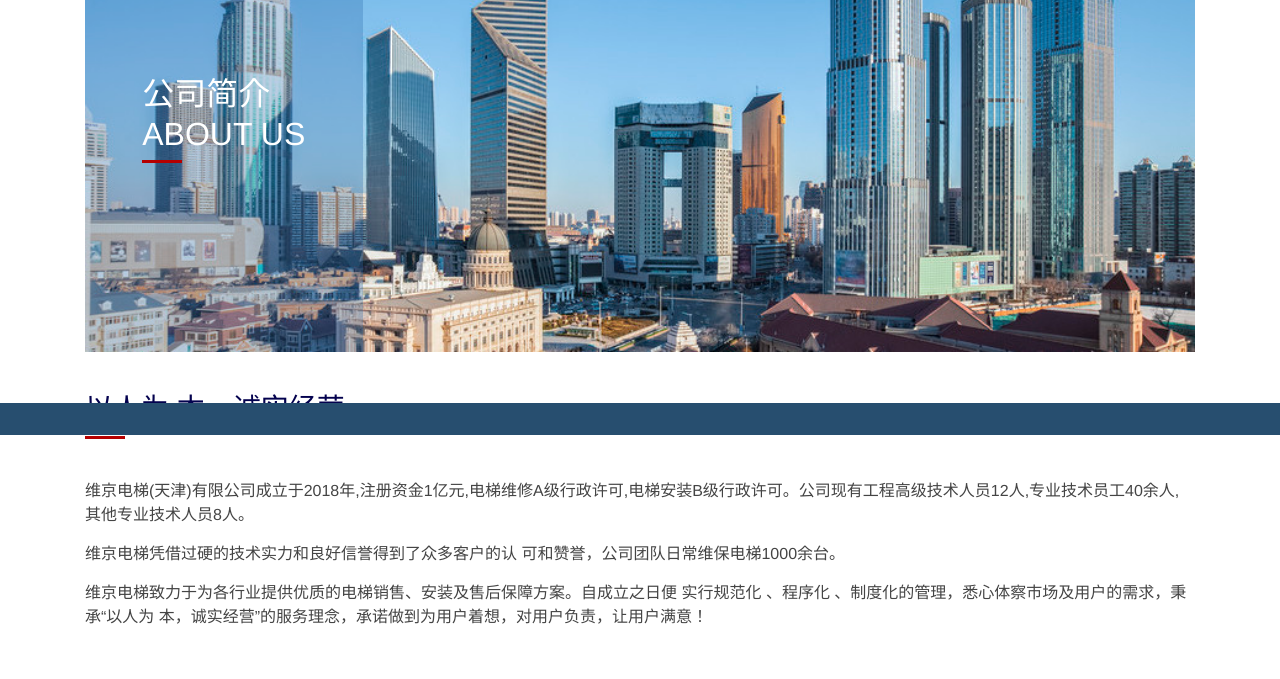
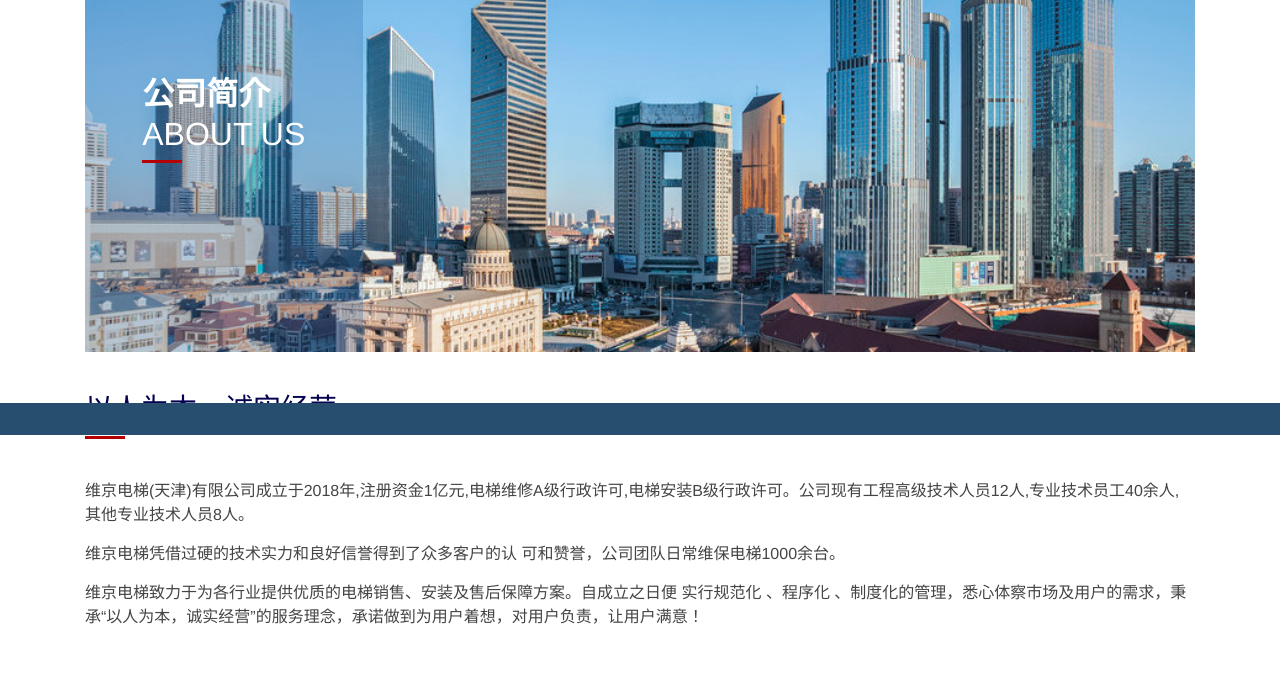
Before and after one commit to hbxiaoqiang/VIKING, a website built with webpack: page template/about/about_us.html in a window 1280 px wide. Shown: the part 365-1044 px from the top of the page. Built offline with nearby package versions, Linux system fonts and the light colour scheme.

Commit message:
补充修改

```diff
--- a/src/common/inwardCommon.scss
+++ b/src/common/inwardCommon.scss
@@ -44,6 +44,9 @@
             font-size:32/16+rem;
             .conent{
                 position: absolute;
+            }
+            .p1{
+                font-weight: 600;
             }
             .p2{
                 line-height: 1;
--- a/template/about/about_us.html
+++ b/template/about/about_us.html
@@ -97,7 +97,7 @@
                 </div>
                 <div class="des">
                     <h4>
-                        以人为 本，诚实经营
+                        以人为本，诚实经营
                         <div class="mg"></div>
                     </h4>
                     <p class="p1">
@@ -107,8 +107,7 @@
                         维京电梯凭借过硬的技术实力和良好信誉得到了众多客户的认 可和赞誉，公司团队日常维保电梯1000余台。
                     </p>
                     <p class="p3">
-                        维京电梯致力于为各行业提供优质的电梯销售、安装及售后保障方案。自成立之日便 实行规范化 、程序化 、制度化的管理，悉心体察市场及用户的需求，秉承“以人为
-                        本，诚实经营”的服务理念，承诺做到为用户着想，对用户负责，让用户满意！
+                        维京电梯致力于为各行业提供优质的电梯销售、安装及售后保障方案。自成立之日便 实行规范化 、程序化 、制度化的管理，悉心体察市场及用户的需求，秉承“以人为本，诚实经营”的服务理念，承诺做到为用户着想，对用户负责，让用户满意！
                     </p>
                 </div>
 
```
